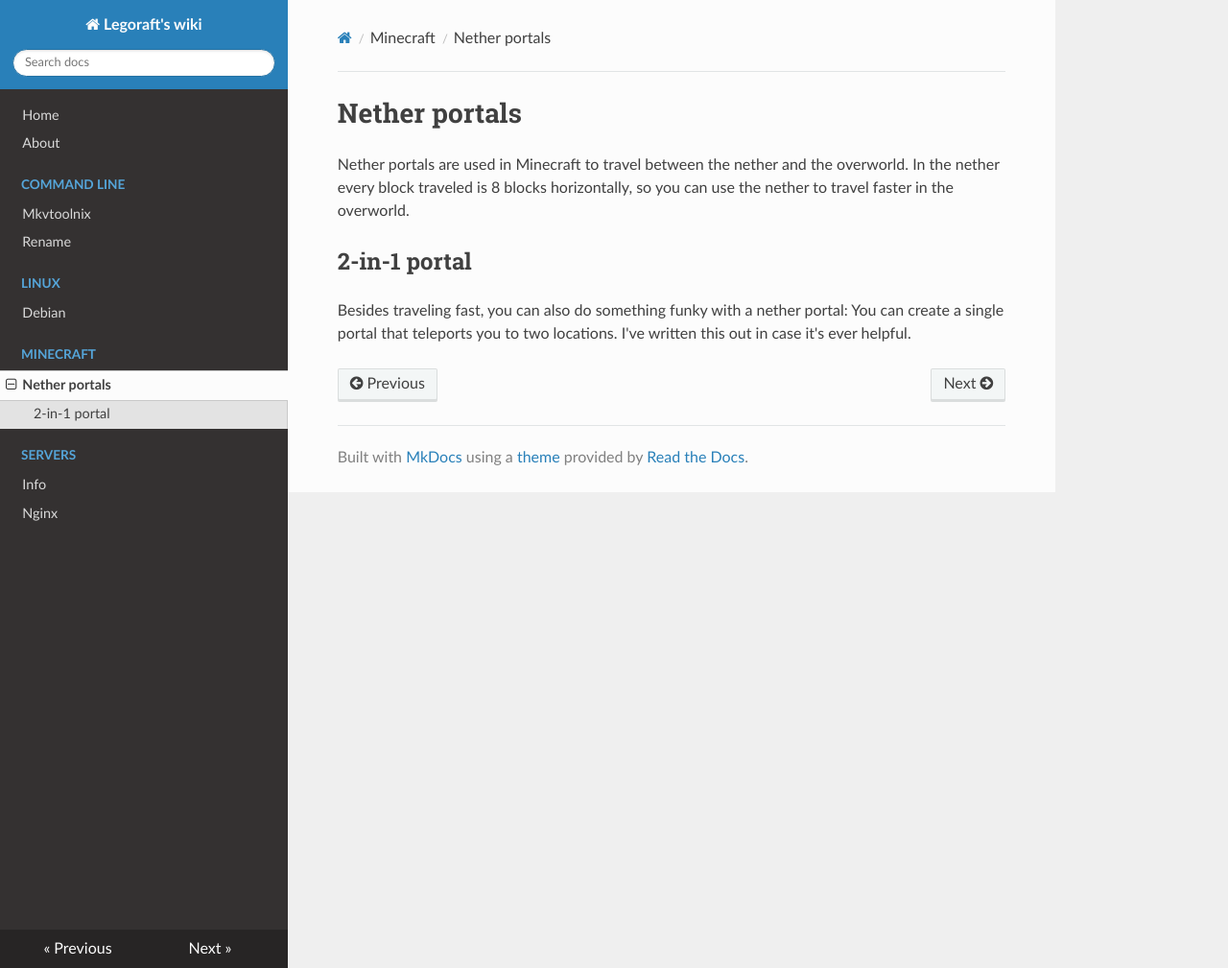
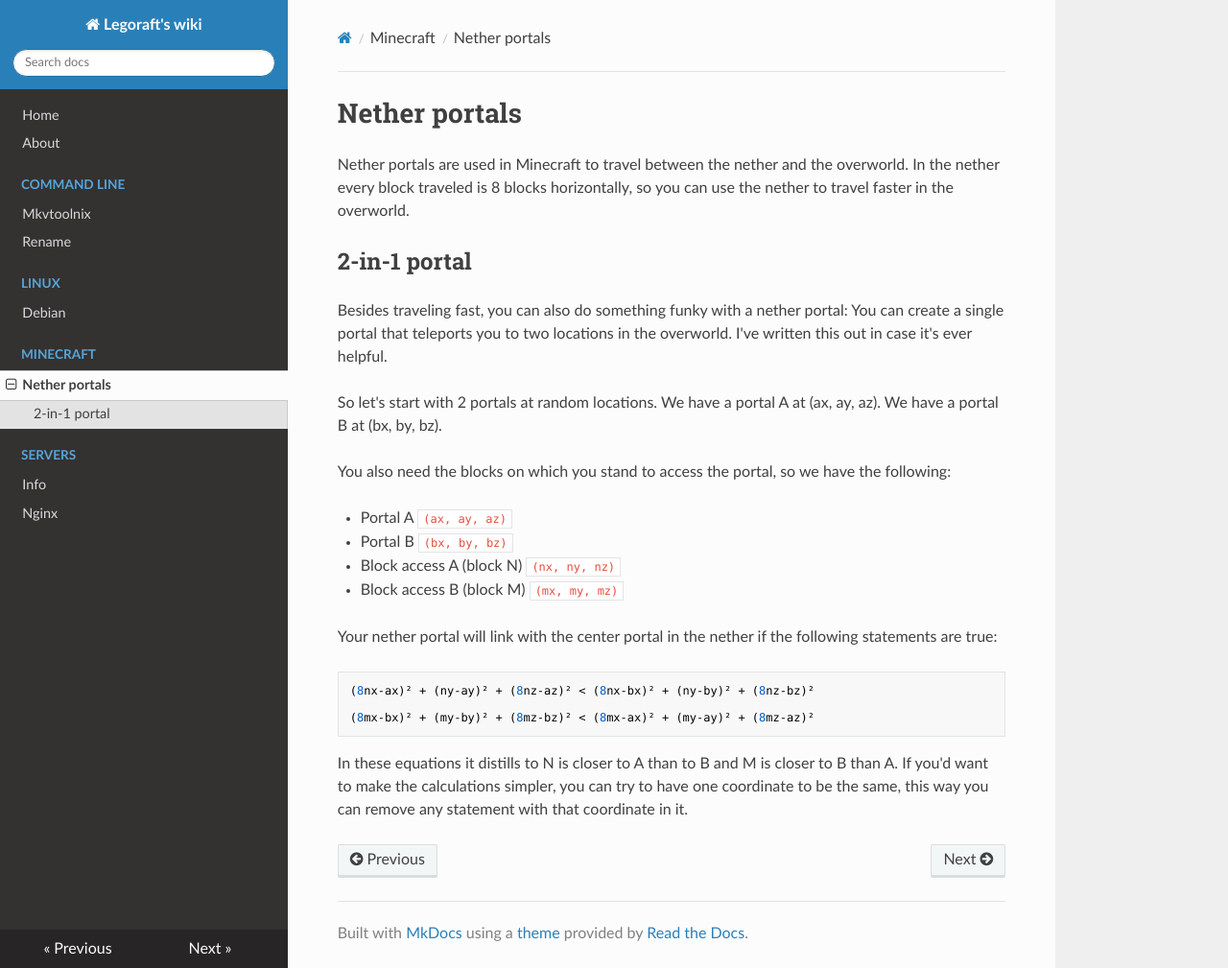
Before and after one commit to legoraft/wiki, an MkDocs documentation site: the page built from docs/minecraft/nether-portal.md, in a window 1280 px wide and 1009 px high. Shown: the whole window at 96% size. Built offline with MkDocs 1.6.1, drawn with Linux system fonts in a browser that asks for light colours; nearby versions of some CDN libraries.

Commit message:
Finished double nether portal

````diff
--- a/docs/minecraft/nether-portal.md
+++ b/docs/minecraft/nether-portal.md
@@ -4,4 +4,23 @@ Nether portals are used in Minecraft to travel between the nether and the overwo
 
 ## 2-in-1 portal
 
-Besides traveling fast, you can also do something funky with a nether portal: You can create a single portal that teleports you to two locations. I've written this out in case it's ever helpful.
+Besides traveling fast, you can also do something funky with a nether portal: You can create a single portal that teleports you to two locations in the overworld. I've written this out in case it's ever helpful.
+
+So let's start with 2 portals at random locations. We have a portal A at (ax, ay, az). We have a portal B at (bx, by, bz).
+
+You also need the blocks on which you stand to access the portal, so we have the following:
+
+- Portal A `(ax, ay, az)`
+- Portal B `(bx, by, bz)`
+- Block access A (block N) `(nx, ny, nz)`
+- Block access B (block M) `(mx, my, mz)`
+
+Your nether portal will link with the center portal in the nether if the following statements are true:
+
+```
+(8nx-ax)² + (ny-ay)² + (8nz-az)² < (8nx-bx)² + (ny-by)² + (8nz-bz)²
+
+(8mx-bx)² + (my-by)² + (8mz-bz)² < (8mx-ax)² + (my-ay)² + (8mz-az)²
+```
+
+In these equations it distills to N is closer to A than to B and M is closer to B than A. If you'd want to make the calculations simpler, you can try to have one coordinate to be the same, this way you can remove any statement with that coordinate in it.
````
Also changed, not shown: 2 other files.
